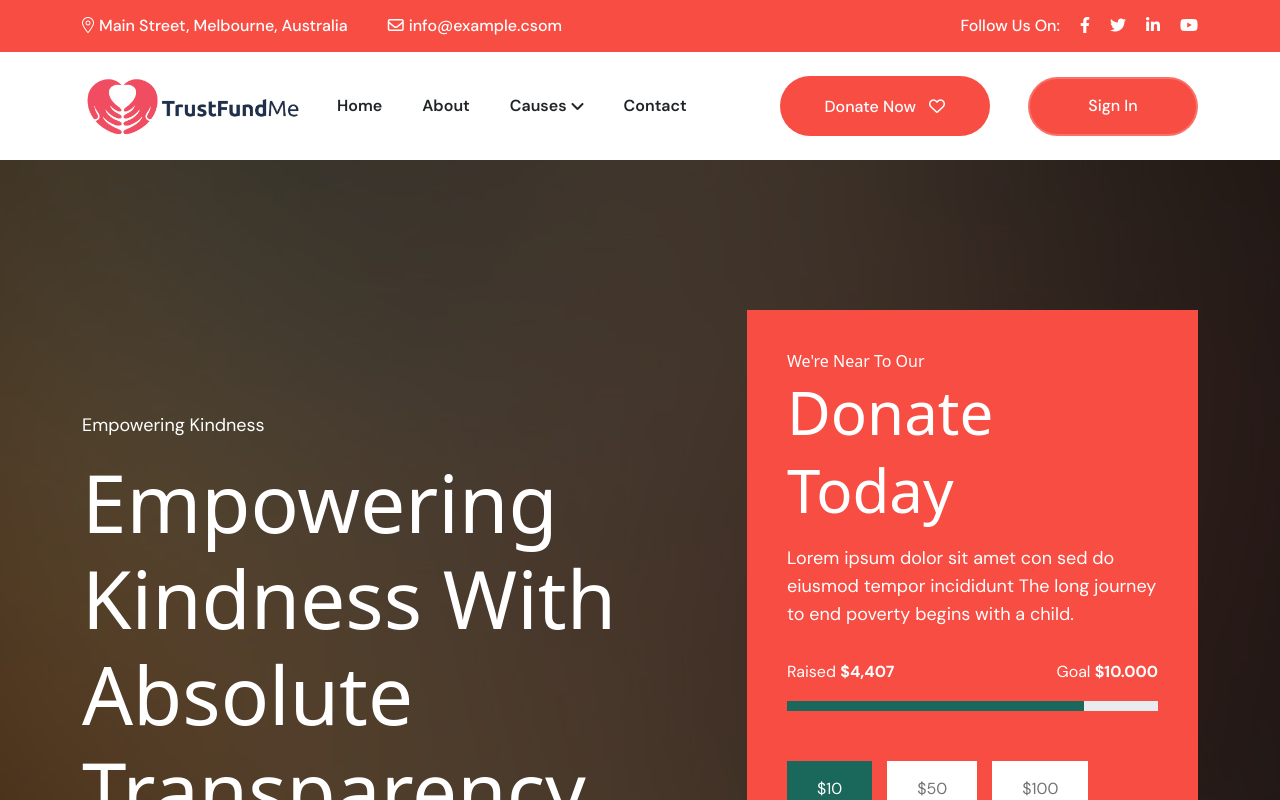
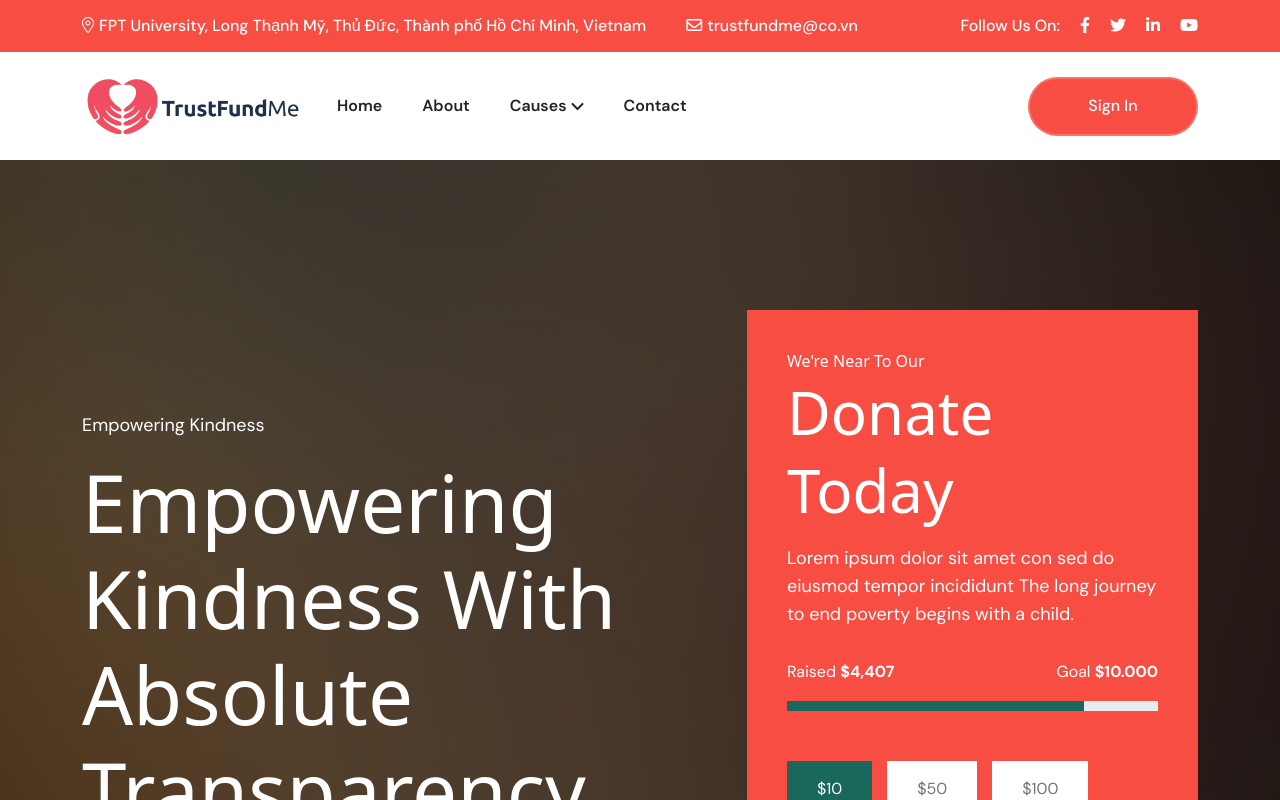
Before and after one commit to TrustFundMe/TrustFundMe-FE, a Next.js app: page / in a window 1280 px wide. Shown: the top 800 px of the page. Built offline with nearby package versions, Linux system fonts and the light colour scheme; a web font is replaced by a local one.

Commit message:
Fix: update mobile menu and header contact info
- Remove Sign In from mobile nav list, move to CTA button
- Hide social icons in mobile menu
- Update contact info: FPT University address and trustfundme@co.vn email
- Remove Donate Now button from Header2
- Sync email and address across all headers

```diff
--- a/src/layout/Header.tsx
+++ b/src/layout/Header.tsx
@@ -112,13 +112,13 @@ const Header2 = ({ open }: { open: () => void }) => (
             items={[
               {
                 icon: "fal fa-map-marker-alt",
-                content: "Main Street, Melbourne, Australia",
+                content: "FPT University, Long Thạnh Mỹ, Thủ Đức, Thành phố Hồ Chí Minh, Vietnam",
               },
               {
                 icon: "far fa-envelope",
                 content: (
-                  <a href="mailto:info@example.com" className="link">
-                    info@example.csom
+                  <a href="mailto:trustfundme@co.vn" className="link">
+                    trustfundme@co.vn
                   </a>
                 ),
               },
@@ -151,12 +151,6 @@ const Header2 = ({ open }: { open: () => void }) => (
                     <a href="tel:+2085550112">+000 (123) 456 88</a>
                   </h5>
                 </div>
-              </div>
-              <div className="header-button">
-                <Link href="causes" className="theme-btn">
-                  Donate Now
-                  <i className="ps-2 far fa-heart" />
-                </Link>
               </div>
               <div className="header-button d-none d-sm-block ms-2">
                 <Link href="/sign-in" className="theme-btn transparent-btn">
@@ -441,12 +435,12 @@ const MobileMenu = ({ open, close }: { open: boolean; close: () => void }) => (
                   {
                     icon: "fal fa-map-marker-alt",
                     link: "#",
-                    text: "Main Street, Melbourne, Australia",
+                    text: "FPT University, Long Thạnh Mỹ, Thủ Đức, Thành phố Hồ Chí Minh, Vietnam",
                   },
                   {
                     icon: "fal fa-envelope",
-                    link: "mailto:info@azent.com",
-                    text: "info@example.com",
+                    link: "mailto:trustfundme@co.vn",
+                    text: "trustfundme@co.vn",
                   },
                   {
                     icon: "fal fa-clock",
@@ -472,27 +466,20 @@ const MobileMenu = ({ open, close }: { open: boolean; close: () => void }) => (
                         target={item.link === "#" ? "_blank" : undefined}
                         href={item.link}
                       >
-                        {i === 1 ? (
-                          <span className="mailto:info@example.com">
-                            {item.text}
-                          </span>
-                        ) : (
-                          item.text
-                        )}
+                        {item.text}
                       </a>
                     </div>
                   </li>
                 ))}
               </ul>
               <div className="header-button mt-4">
-                <Link href="/contact" className="theme-btn text-center">
+                <Link href="/sign-in" className="theme-btn text-center">
                   <span>
-                    get A Quote
+                    Sign In
                     <i className="fa-solid fa-arrow-right-long" />
                   </span>
                 </Link>
               </div>
-              <SocialIcons label="" />
             </div>
           </div>
         </div>
@@ -578,9 +565,6 @@ const MobileNav = () => {
             <li>
               <Link href="/contact">Contact</Link>
             </li>
-            <li className="mean-last">
-              <Link href="/sign-in">Sign In</Link>
-            </li>
           </ul>
         </nav>
       </div>
```
